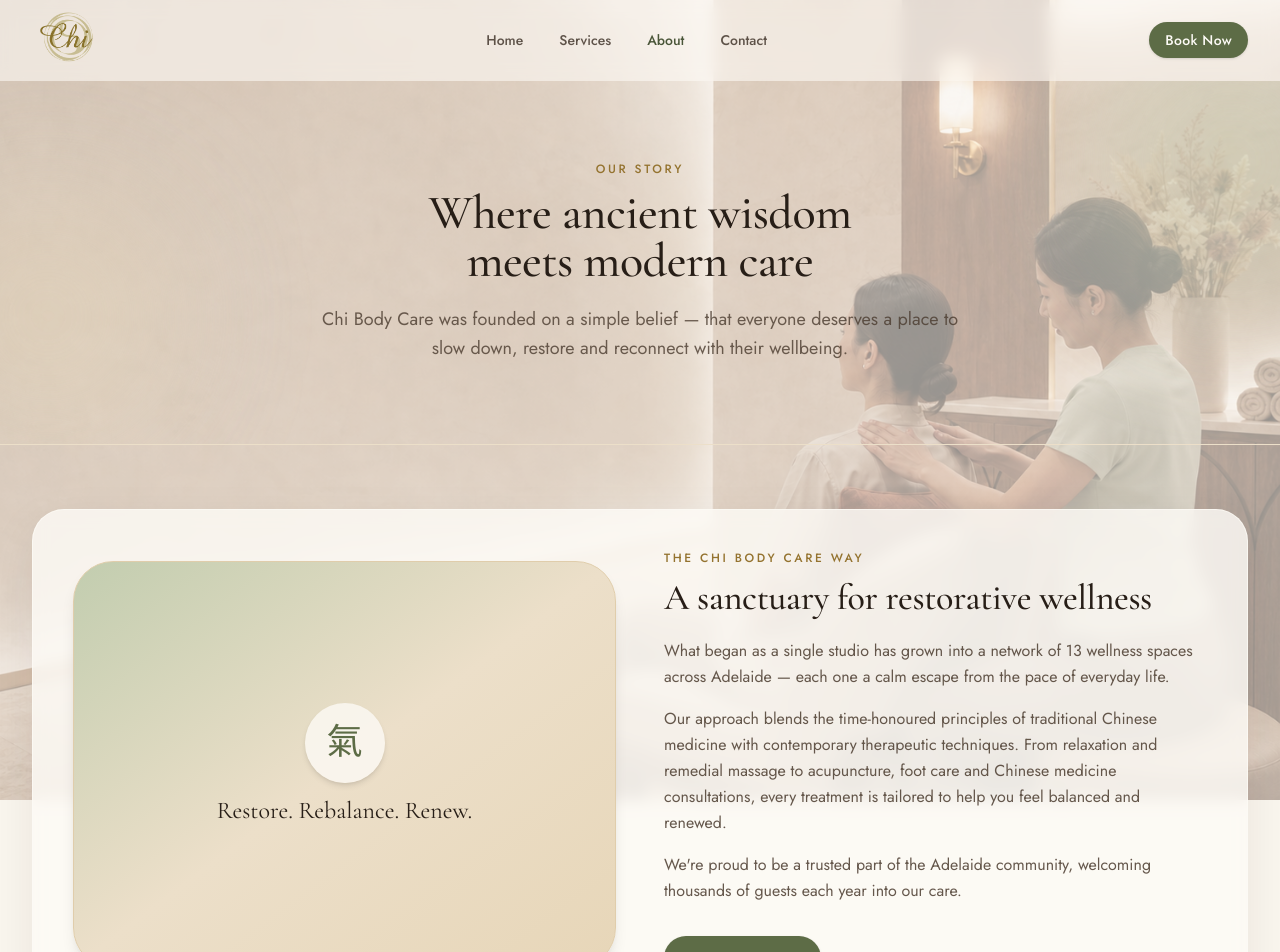
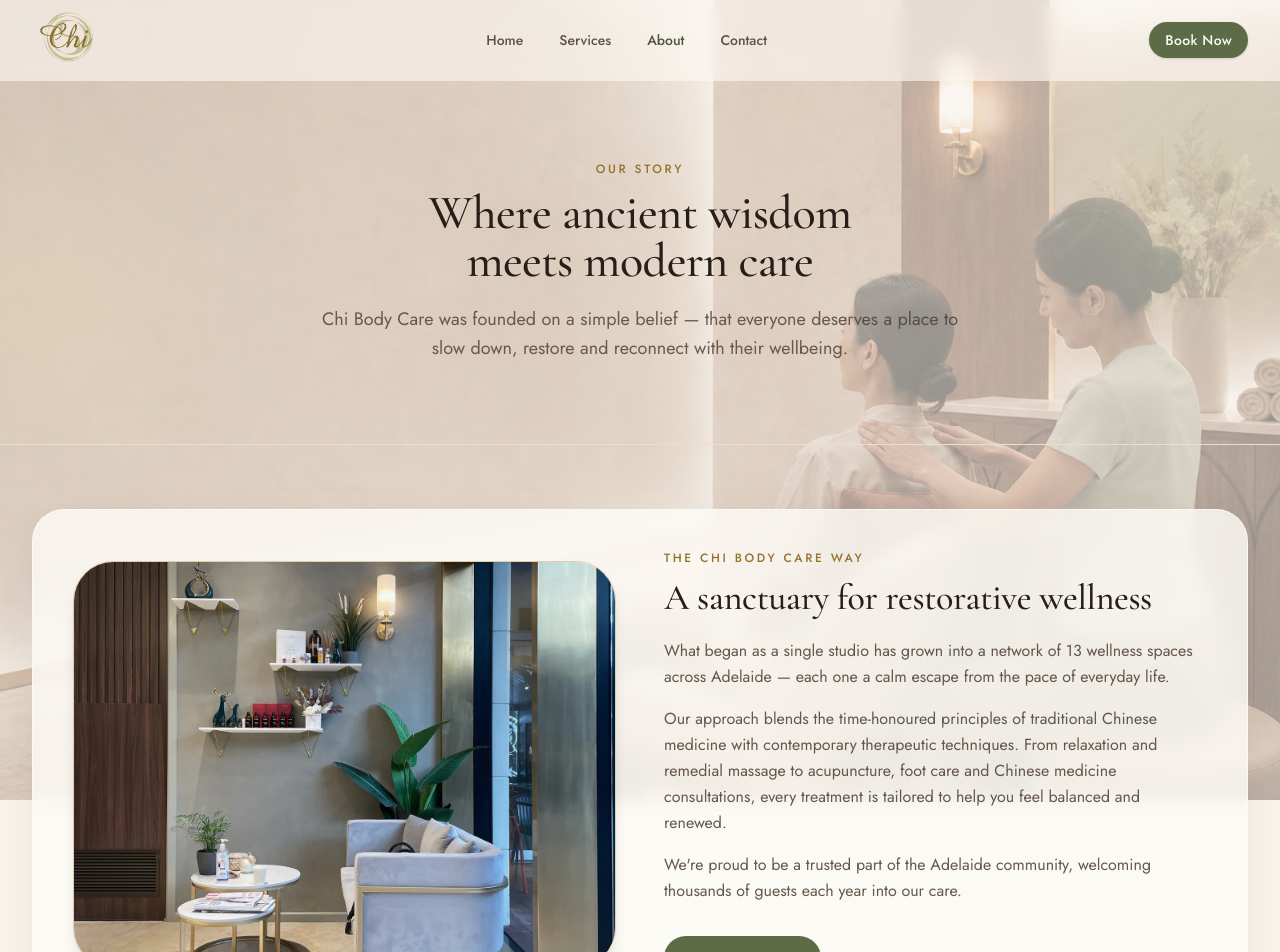
Before and after one commit to ar1062515080-pixel/chibodycare-website, a Next.js app: page /about in a window 1280 px wide. Shown: the top 952 px of the page. Built offline with nearby package versions, Linux system fonts and the light colour scheme.

Commit message:
Replace about placeholder with studio photo

```diff
--- a/src/app/about/page.tsx
+++ b/src/app/about/page.tsx
@@ -56,15 +56,8 @@ export default function AboutPage() {
       <section className="container-page py-16">
         <div className="grid items-center gap-12 rounded-[2rem] border border-cream-50/80 bg-cream-50/82 p-6 shadow-[0_18px_50px_rgba(39,30,23,.08)] backdrop-blur-sm sm:p-10 lg:grid-cols-2">
           <div className="relative">
-            <div className="aspect-[4/3] overflow-hidden rounded-[2.5rem] border border-sand-200 bg-gradient-to-br from-sage-200 via-sand-100 to-champagne shadow-lg">
-              <div className="flex h-full flex-col items-center justify-center gap-3 p-8 text-center">
-                <span className="flex h-20 w-20 items-center justify-center rounded-full bg-cream-50/80 font-serif text-4xl text-sage-600 shadow-md">
-                  氣
-                </span>
-                <p className="font-serif text-2xl text-brown-900">
-                  {business.tagline}
-                </p>
-              </div>
+            <div className="relative aspect-[4/3] overflow-hidden rounded-[2.5rem] border border-sand-200 shadow-lg">
+              <Image src="/images/studio/studio-lounge.webp" alt="Chi Body Care studio lounge" fill sizes="(min-width:1024px) 45vw, 100vw" className="object-cover object-center" />
             </div>
           </div>
           <div>
```
